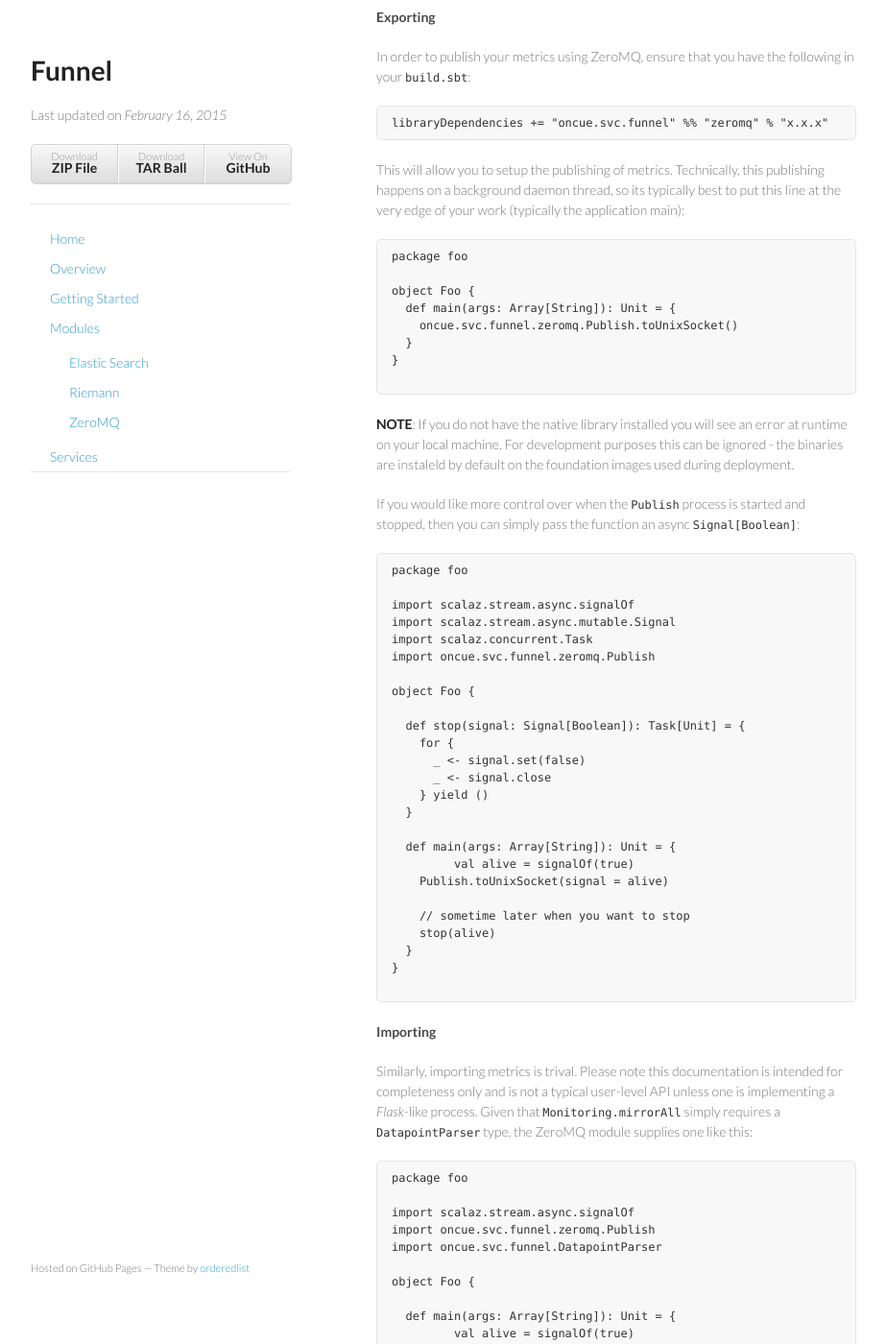
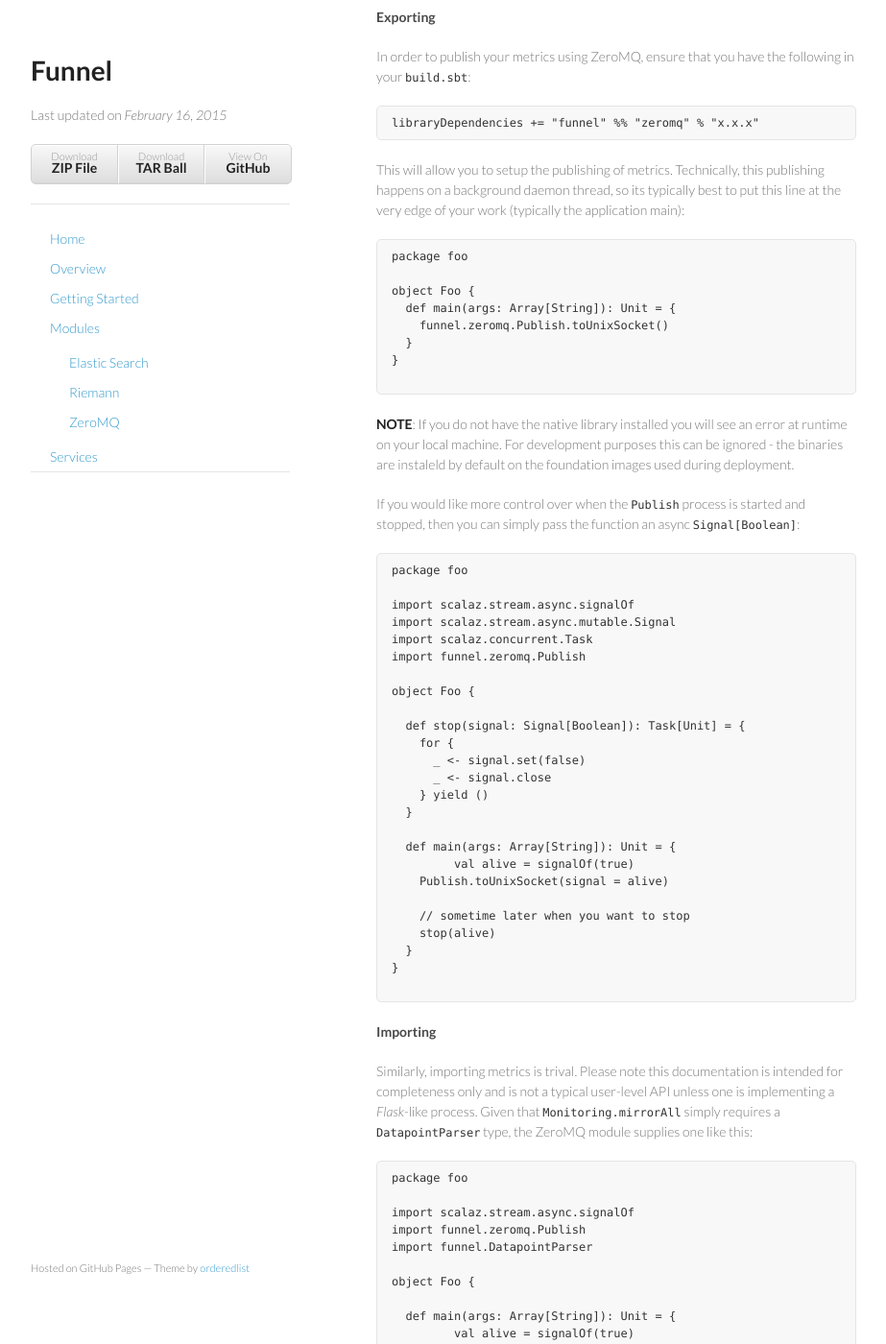
Before and after one commit to Verizon/funnel, a Jekyll site: the page built from modules/index.md, in a window 1280 px wide and 1400 px high, scrolled down 1651 px. Shown: the whole window at 96% size, without its empty margins (178-1101 px from the left). Built offline with Jekyll 4.4.1, drawn with Linux system fonts in a browser that asks for light colours; Markdown is read by kramdown in place of the engine named in the settings; some of the changed text lies outside the part shown.

Commit message:
updated the docs to cover the 3.x series package imports

````diff
--- a/modules/index.md
+++ b/modules/index.md
@@ -76,7 +76,7 @@ That's all there is to it!
 In order to publish your metrics using ZeroMQ, ensure that you have the following in your `build.sbt`:
 
 ```
-libraryDependencies += "oncue.svc.funnel" %% "zeromq" % "x.x.x"
+libraryDependencies += "funnel" %% "zeromq" % "x.x.x"
 ```
 
 This will allow you to setup the publishing of metrics. Technically, this publishing happens on a background daemon thread, so its typically best to put this line at the very edge of your work (typically the application main):
@@ -86,7 +86,7 @@ package foo
 
 object Foo {
   def main(args: Array[String]): Unit = {
-    oncue.svc.funnel.zeromq.Publish.toUnixSocket()
+    funnel.zeromq.Publish.toUnixSocket()
   }
 }
 
@@ -102,7 +102,7 @@ package foo
 import scalaz.stream.async.signalOf
 import scalaz.stream.async.mutable.Signal
 import scalaz.concurrent.Task
-import oncue.svc.funnel.zeromq.Publish
+import funnel.zeromq.Publish
 
 object Foo {
 
@@ -132,8 +132,8 @@ Similarly, importing metrics is trival. Please note this documentation is intend
 package foo
 
 import scalaz.stream.async.signalOf
-import oncue.svc.funnel.zeromq.Publish
-import oncue.svc.funnel.DatapointParser
+import funnel.zeromq.Publish
+import funnel.DatapointParser
 
 object Foo {
 
@@ -152,7 +152,7 @@ When using the ZeroMQ module primitives to do anything with sockets, you will ne
 package foo
 
 import scalaz.stream.async.signalOf
-import oncue.svc.funnel.zeromq.{Endpoint,sockets}, sockets._
+import funnel.zeromq.{Endpoint,sockets}, sockets._
 import java.net.URI
 
 object Foo {
````
Also changed, not shown: details/index.md (+3 -3 lines), getting-started/developers.md (+2 -2 lines).
